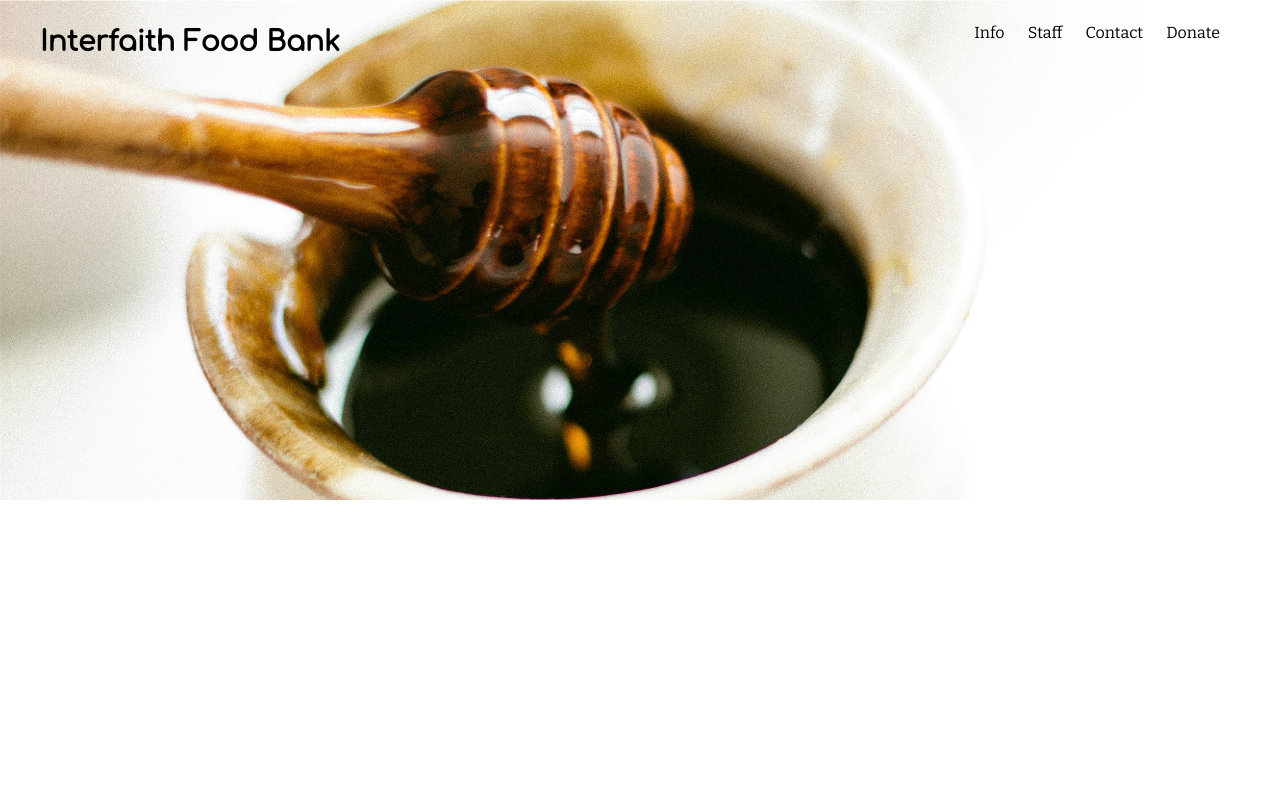
After one commit to DaJoker29/food-bank-site, a PHP site: page / in a window 1280 px wide. The commit adds this page. Run offline with PHP 8.4, Linux system fonts and the light colour scheme.

Commit message:
Add HTML mockup
* Add PHP templates
* Reset styles (http://jaydenseric.com/blog/forget-normalize-or-resets-lay-your-own-css-foundation)
* Add Placeholder photos
* Style Masthead

```diff
--- a/Gruntfile.js
+++ b/Gruntfile.js
@@ -21,6 +21,9 @@ module.exports = function(grunt) {
             js: {
                 files: 'javascript/**/*.js',
                 tasks: ['scripts']
+            },
+            php: {
+                files: ['public/*.php', 'templates/*.php']
             }
 
         },
--- /dev/null
+++ b/public/index.php
@@ -0,0 +1,6 @@
+<?php
+    set_include_path('../templates');
+    include 'head.php';
+    include 'heading.php';
+    include 'footer.php';
+?>
--- a/public/style.css
+++ b/public/style.css
@@ -1,3 +1,98 @@
+/* Base */
+/* Font Size Rem conversion/Pixel Fallback */
+/* Breakpoints */
+/* Transitions */
+/* Opacity */
+/* Hover Change */
+/* Colors */
+/* Breakpoints */
+/* Typography */
+html {
+  -ms-text-size-adjust: 100%;
+  -webkit-text-size-adjust: 100%;
+  -webkit-font-smoothing: antialiased;
+  -moz-osx-font-smoothing: grayscale; }
 
+body {
+  margin: 0;
+  font-size: 16px;
+  line-height: 25.888px;
+  font-size: 1.6rem;
+  line-height: 2.5888rem; }
+
+h1,
+h2,
+h3,
+h4,
+p,
+blockquote,
+figure,
+ol,
+ul {
+  margin: 0;
+  padding: 0; }
+
+li {
+  display: block; }
+
+h1,
+h2,
+h3,
+h4 {
+  font-size: inherit; }
+
+a {
+  text-decoration: none;
+  color: inherit;
+  -webkit-transition: .3s;
+  -moz-transition: .3s;
+  transition: .3s; }
+
+img {
+  max-width: 100%;
+  height: auto;
+  border: 0; }
+
+html {
+  font-size: 62.5%;
+  font-family: "Bitter", serif; }
+
+/* Layouts */
+.site-heading {
+  max-width: 1200px;
+  margin: 0 auto;
+  padding-top: 2rem; }
+
+.site-title {
+  float: left;
+  font-size: 28px;
+  line-height: 45.304px;
+  font-size: 2.8rem;
+  line-height: 4.5304rem;
+  font-family: "Comfortaa", cursive; }
+  .site-title:hover {
+    color: #92C5DF;
+    border-bottom: solid 1px #92C5DF; }
+
+.site-nav {
+  float: right; }
+  .site-nav li {
+    display: inline-block;
+    margin-right: 2rem; }
+    .site-nav li:hover {
+      color: #92C5DF;
+      border-bottom: solid 1px #92C5DF; }
+
+.masthead {
+  background-image: url(photos/honey.jpg);
+  -webkit-background-size: cover;
+  -o-background-size: cover;
+  background-size: cover;
+  min-height: 50rem;
+  margin-bottom: 8rem; }
+
+/* Modules */
+/* State */
+/* Themes */
 
 /*# sourceMappingURL=style.css.map */
--- /dev/null
+++ b/sass/_reset.scss
@@ -0,0 +1,44 @@
+html {
+    -ms-text-size-adjust: 100%;
+    -webkit-text-size-adjust: 100%;
+    -webkit-font-smoothing: antialiased;
+    -moz-osx-font-smoothing: grayscale;
+    -webkit-tap-highlight-color: transparent;
+}
+body {
+    margin: 0;
+    font-size: 16px;
+}
+h1,
+h2,
+h3,
+h4,
+p,
+blockquote,
+figure,
+ol,
+ul {
+    margin: 0;
+    padding: 0;
+}
+li {
+    display: block;
+}
+h1,
+h2,
+h3,
+h4 {
+    font-size: inherit;
+}
+a {
+    text-decoration: none;
+    color: inherit;
+    -webkit-transition: .3s;
+    -moz-transition: .3s;
+    transition: .3s;
+}
+img {
+    max-width: 100%;
+    height: auto;
+    border: 0;
+}
--- /dev/null
+++ b/sass/base/_globals.scss
@@ -0,0 +1,4 @@
+html {
+    font-size: 62.5%;
+    font-family: $base-font;
+}
--- /dev/null
+++ b/sass/base/_mixins.scss
@@ -0,0 +1,51 @@
+/* Font Size Rem conversion/Pixel Fallback */
+@mixin font-size($size: 1.6, $line: $size * 1.618) {
+  font-size: ($size * 10) + px;
+  line-height: ($line * 10) + px;
+  font-size: $size + rem;
+  line-height: $line + rem;
+}
+
+/* Breakpoints */
+@mixin bp-large {
+  @media only screen and (max-width: 60em) {
+    @content;
+  }
+}
+
+@mixin bp-medium {
+  @media only screen and (max-width: 40em) {
+    @content;
+  }
+}
+
+@mixin bp-small {
+  @media only screen and (max-width: 30em) {
+    @content;
+  }
+}
+
+/* Transitions */
+@mixin transition($args...) {
+  -webkit-transition: $args;
+  -moz-transition: $args;
+  -ms-transition: $args;
+  -o-transition: $args;
+  transition: $args;
+}
+
+/* Opacity */
+@mixin opacity($opacity) {
+  opacity: $opacity;
+  $opacity-ie: $opacity * 100;
+  filter: alpha(opacity=$opacity-ie); //IE8
+}
+
+/* Hover Change */
+
+@mixin hover() {
+    &:hover {
+      color: $light-blue;
+      border-bottom: solid 1px $light-blue;
+    }
+}
--- /dev/null
+++ b/sass/base/_reset.scss
@@ -0,0 +1,43 @@
+html {
+    -ms-text-size-adjust: 100%;
+    -webkit-text-size-adjust: 100%;
+    -webkit-font-smoothing: antialiased;
+    -moz-osx-font-smoothing: grayscale;
+}
+body {
+    margin: 0;
+    @include font-size(1.6);
+}
+h1,
+h2,
+h3,
+h4,
+p,
+blockquote,
+figure,
+ol,
+ul {
+    margin: 0;
+    padding: 0;
+}
+li {
+    display: block;
+}
+h1,
+h2,
+h3,
+h4 {
+    font-size: inherit;
+}
+a {
+    text-decoration: none;
+    color: inherit;
+    -webkit-transition: .3s;
+    -moz-transition: .3s;
+    transition: .3s;
+}
+img {
+    max-width: 100%;
+    height: auto;
+    border: 0;
+}
--- /dev/null
+++ b/sass/base/_variables.scss
@@ -0,0 +1,14 @@
+/* Colors */
+$dark-blue:     #37474F;
+$light-blue:    #92C5DF;
+$light-gray:    #F5F5F5;
+$dark-gray:     #333333;
+$black:         #222222;
+
+/* Breakpoints */
+$bp-huge:       1200px;
+
+/* Typography */
+$display-font:  'Comfortaa', cursive;
+$base-font:     'Bitter', serif;
+$space:         1rem;
--- /dev/null
+++ b/sass/layouts/_heading.scss
@@ -0,0 +1,31 @@
+.site-heading {
+    max-width: 1200px;
+    margin: 0 auto;
+    padding-top: $space * 2;
+}
+
+.site-title {
+    float: left;
+    @include font-size(2.8);
+    font-family: $display-font;
+    @include hover;
+}
+
+.site-nav {
+    float: right;
+
+    li {
+        display: inline-block;
+        margin-right: $space * 2;
+        @include hover;
+    }
+}
+
+.masthead {
+    background-image: url(photos/honey.jpg);
+    -webkit-background-size: cover;
+    -o-background-size: cover;
+    background-size: cover;
+    min-height: $space * 50;
+    margin-bottom: $space * 8;
+}
--- a/sass/style.scss
+++ b/sass/style.scss
@@ -0,0 +1,13 @@
+/* Base */
+@import "base/mixins";
+@import "base/variables";
+@import "base/reset";
+@import "base/globals";
+
+/* Layouts */
+@import "layouts/heading";
+/* Modules */
+
+/* State */
+
+/* Themes */
--- /dev/null
+++ b/templates/footer.php
@@ -0,0 +1,5 @@
+<!-- Footer -->
+<footer></footer>
+<!-- End of Content -->
+</body>
+</html>
--- /dev/null
+++ b/templates/head.php
@@ -0,0 +1,9 @@
+<html>
+<head>
+    <meta charset="UTF-8">
+    <meta name="viewport" content="width=device-width, initial-scale=1" />
+    <title>I.F.B.</title>
+<link href='http://fonts.googleapis.com/css?family=Bitter|Comfortaa' rel='stylesheet' type='text/css'>
+<link rel="stylesheet" href="style.css">
+</head>
+<body>
--- /dev/null
+++ b/templates/heading.php
@@ -0,0 +1,13 @@
+<div class="masthead">
+    <header class="site-heading">
+        <h1 class="site-title"><a href="#">Interfaith Food Bank</a></h1>
+        <nav class="site-nav">
+            <ul class="nav-list">
+                <li class="nav-item"><a href="#">Info</a></li>
+                <li class="nav-item"><a href="#">Staff</a></li>
+                <li class="nav-item"><a href="#">Contact</a></li>
+                <li class="nav-item"><a href="#">Donate</a></li>
+            </ul>
+        </nav>
+    </header>
+</div>
```
Also changed, not shown: public/photos/guy_in_field.jpg (added), public/photos/heart_nuts.jpg (added), public/photos/honey.jpg (added), 1 other file.
